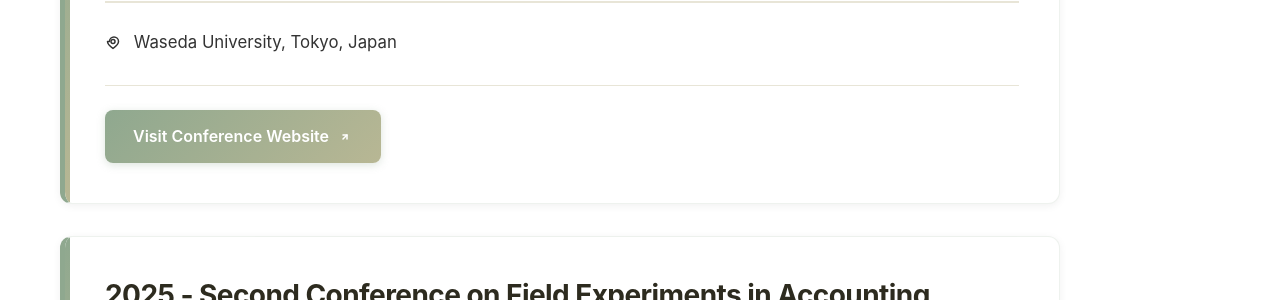
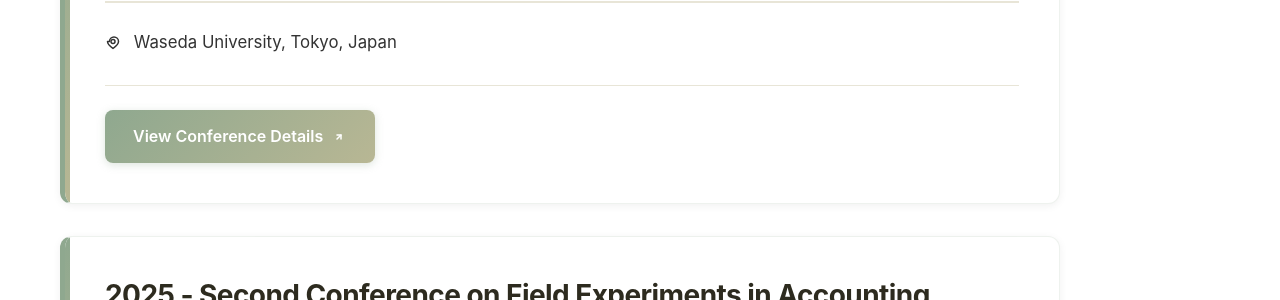
Before and after one commit to marceaguilar/affe-website, a Jekyll site: the page built from pages/past-conferences.md, in a window 1280 px wide. Shown: the part 424-724 px from the top of the page. Built offline with Jekyll 4.4.1, drawn with Linux system fonts in a browser that asks for light colours.

Commit message:
Route 2026 past-conference card to internal details page.
This updates past-conferences to use /conference-2026 and supports internal links in the past-conferences card action template.

Made-with: Cursor

```diff
--- a/_layouts/past-conferences.html
+++ b/_layouts/past-conferences.html
@@ -35,8 +35,10 @@ layout: default
         {% endif %}
         {% if conference.link %}
           <div class="conference-actions">
-            <a href="{{ conference.link }}" target="_blank" rel="noopener noreferrer" class="conference-link">
-              Visit Conference Website
+            <a href="{{ conference.link | relative_url }}"
+               {% if conference.link contains 'http' %}target="_blank" rel="noopener noreferrer"{% endif %}
+               class="conference-link">
+              {% if conference.link_text %}{{ conference.link_text }}{% else %}Visit Conference Website{% endif %}
               <svg class="link-icon" width="16" height="16" viewBox="0 0 16 16" fill="none" xmlns="http://www.w3.org/2000/svg">
                 <path d="M6 10L10 6" stroke="currentColor" stroke-width="1.5" stroke-linecap="round" stroke-linejoin="round"/>
                 <path d="M6 6H10V10" stroke="currentColor" stroke-width="1.5" stroke-linecap="round" stroke-linejoin="round"/>
--- a/pages/past-conferences.md
+++ b/pages/past-conferences.md
@@ -5,7 +5,8 @@ permalink: /past-conferences
 past_conferences:
   - title: "2026 - CUHK Shenzhen/UCSD/Waseda Joint Conference on Field Experiments in Accounting and Economics"
     location: "Waseda University, Tokyo, Japan"
-    link: "https://www.ssrn.com/index.cfm/en/janda/announcement/?id=18206"
+    link: "/conference-2026"
+    link_text: "View Conference Details"
   - title: "2025 - Second Conference on Field Experiments in Accounting"
     location: "Georgetown University, Washington, DC"
     link: "https://field-experiments-acctg-conf.squarespace.com/"
```
